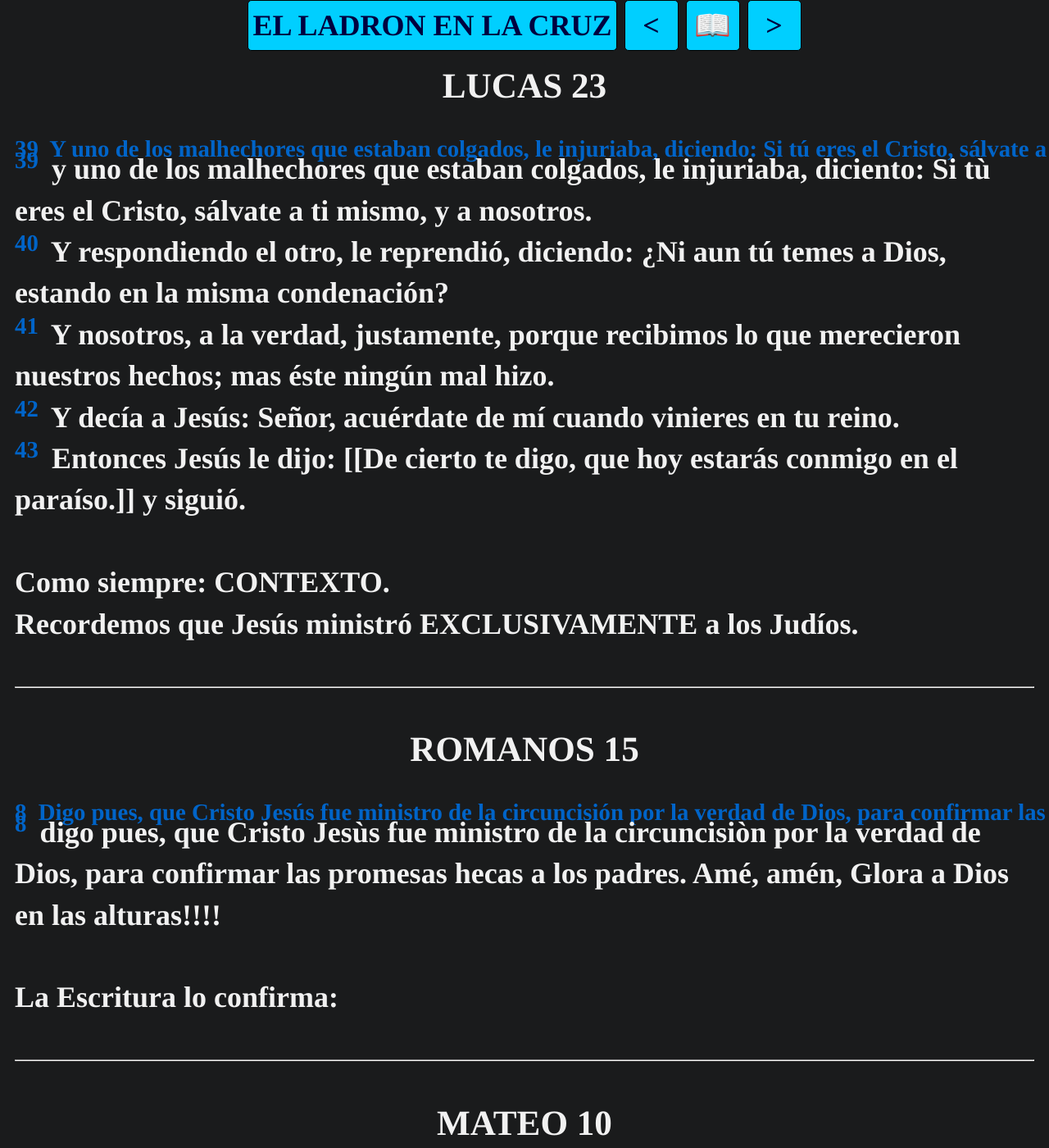
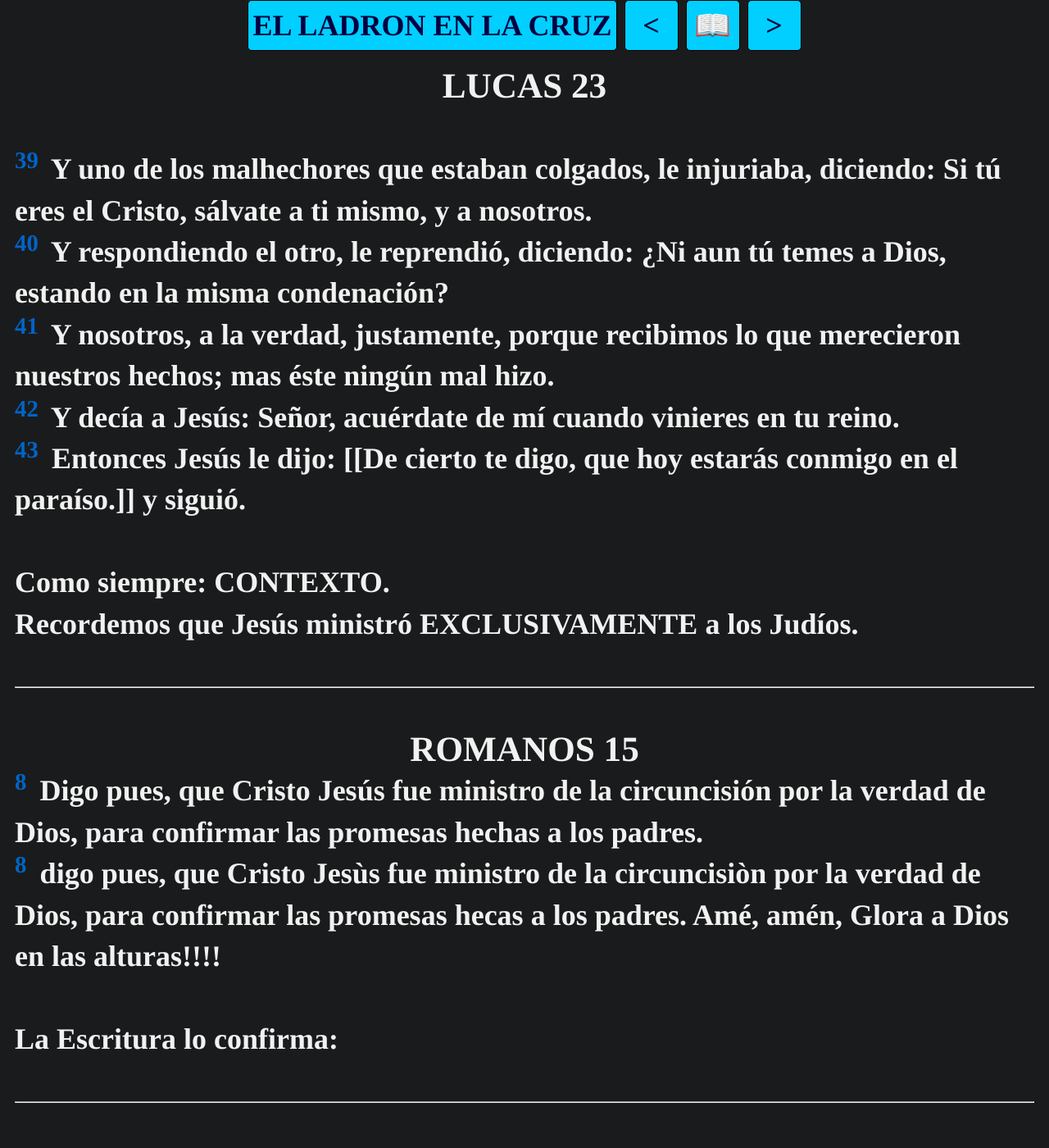
Before and after one commit to discipulodecristo/estudiobiblia, a Jekyll site: the page built from ensayos/ladron.md, in a window 1280 px wide and 1400 px high. Shown: the whole window at 82% size. Built offline with Jekyll 4.4.1, drawn with Linux system fonts in a browser that asks for light colours; some web fonts are replaced.

Commit message:
Fix formatting and typos in ladron.md
Corrected text formatting and spelling errors in the scripture references.

```diff
--- a/ensayos/ladron.md
+++ b/ensayos/ladron.md
@@ -7,10 +7,10 @@
 siguiente: "/index.htm"
 ---
 
-# LUCAS 23 #
+# LUCAS 23
 
-&#32; 39@ Y uno de los malhechores que estaban colgados, le injuriaba, diciendo: Si tú eres el Cristo, sálvate a ti mismo, y a nosotros.
-39@ y uno de los malhechores que estaban colgados, le injuriaba, diciento: Si tù eres el Cristo, sálvate a ti mismo, y a nosotros.
+&#32;
+39@ Y uno de los malhechores que estaban colgados, le injuriaba, diciendo: Si tú eres el Cristo, sálvate a ti mismo, y a nosotros.
 40@ Y respondiendo el otro, le reprendió, diciendo: ¿Ni aun tú temes a Dios, estando en la misma condenación?
 41@ Y nosotros, a la verdad, justamente, porque recibimos lo que merecieron nuestros hechos; mas éste ningún mal hizo.
 42@ Y decía a Jesús: Señor, acuérdate de mí cuando vinieres en tu reino.
@@ -21,8 +21,8 @@
 
 ---
 
-# ROMANOS 15 &#32;
-
+# ROMANOS 15
+&#32;
 8@ Digo pues, que Cristo Jesús fue ministro de la circuncisión por la verdad de Dios, para confirmar las promesas hechas a los padres.
 8@ digo pues, que Cristo Jesùs fue ministro de la circuncisiòn por la verdad de Dios, para confirmar las promesas hecas a los padres. Amé, amén, Glora a Dios en las alturas!!!!
 
```
